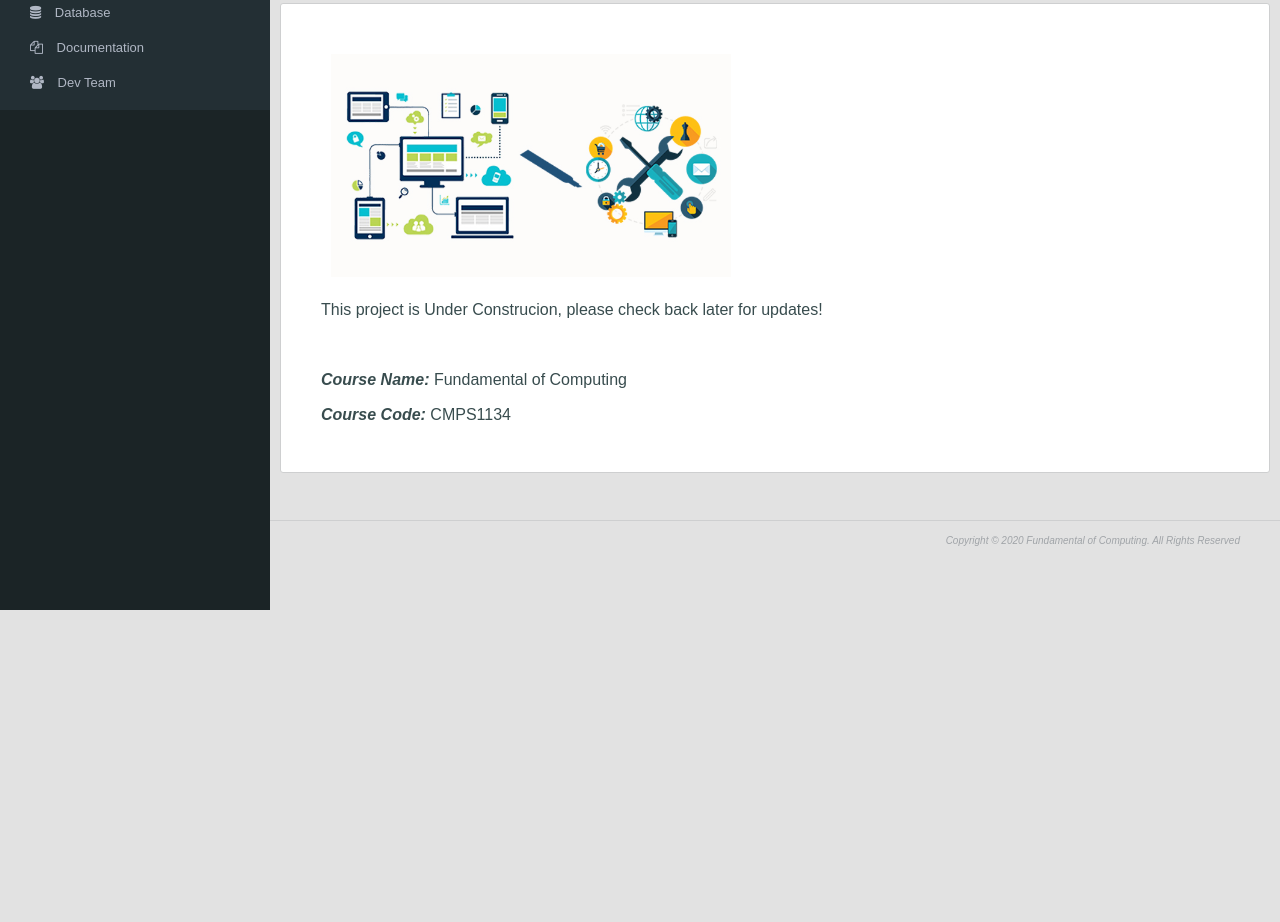
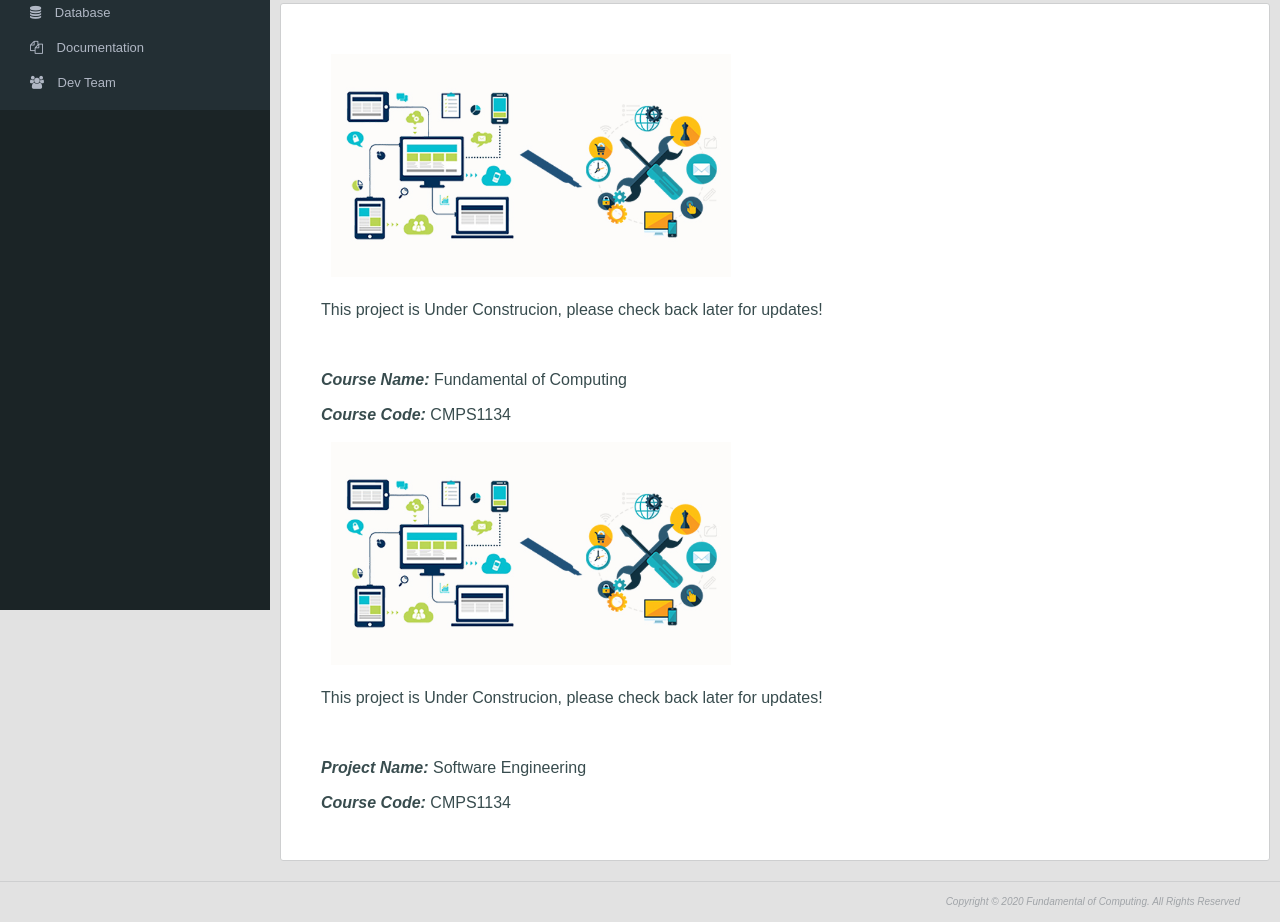
Before and after one commit to 2013110993/FoC, a plain HTML site: page project.html in a window 1280 px wide. Shown: the part 240-1162 px from the top of the page. Before the commit the page ends 801 px from the top, so only its background shows below. Drawn offline with Linux system fonts and the light colour scheme.

```diff
--- a/project.html
+++ b/project.html
@@ -48,6 +48,7 @@
 
 <!-- Content -->
 	<div id="content">
+		<!-- Logic Gates-->
 		<div id="imageBlock"><img src="images/Project.jpg" width="400px"></div>
 
 		<p>
@@ -56,6 +57,17 @@
 
 		<p><br />
 			<strong>Course Name:</strong> Fundamental of Computing<br />
+			<strong>Course Code:</strong> CMPS1134
+		</p>
+		<!-- Final Project Software Engineering-->
+		<div id="imageBlock"><img src="images/Project.jpg" width="400px"></div>
+
+		<p>
+			This project is Under Construcion, please check back later for updates!
+		</p>
+
+		<p><br />
+			<strong>Project Name:</strong> Software Engineering<br />
 			<strong>Course Code:</strong> CMPS1134
 		</p>
 	</div>
```
